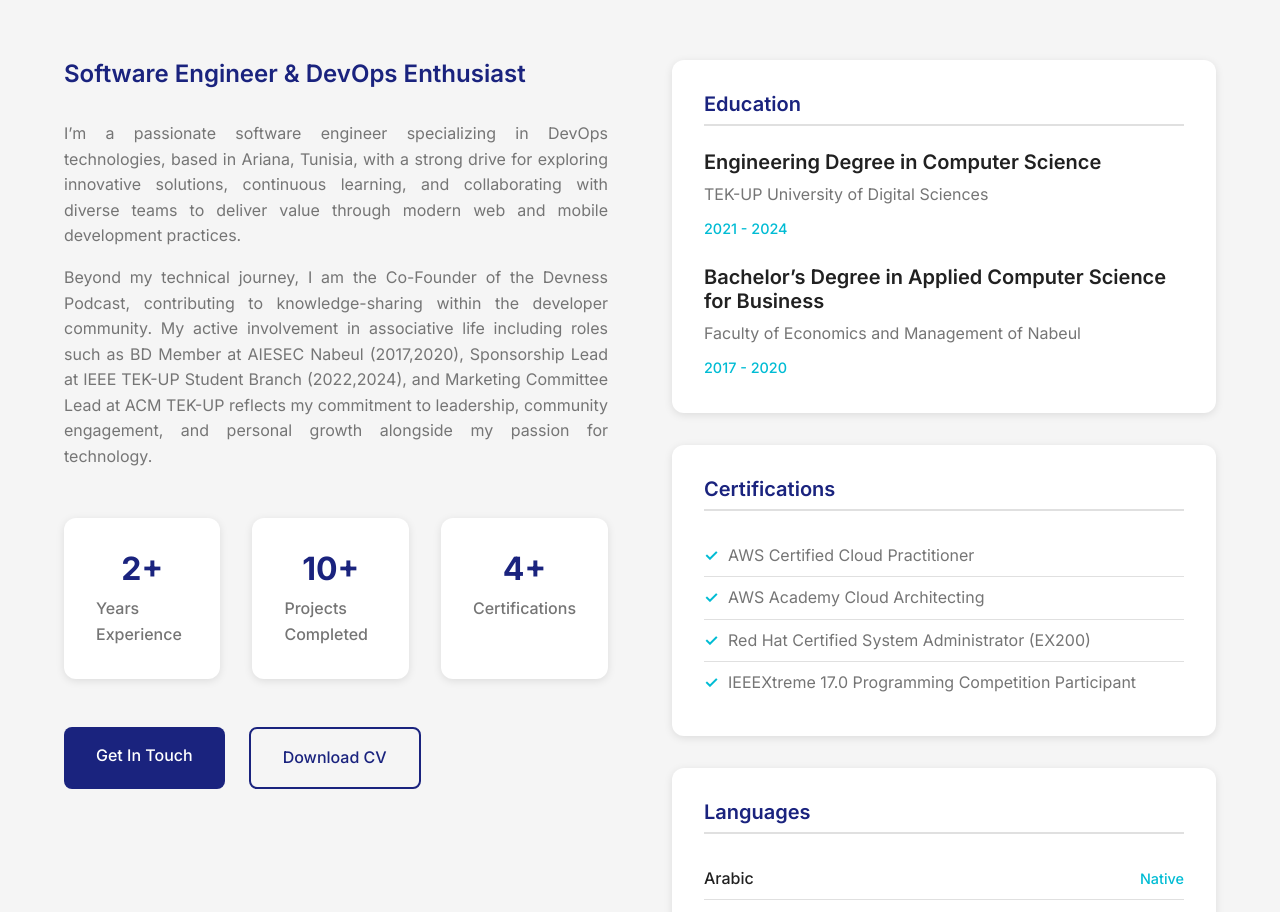
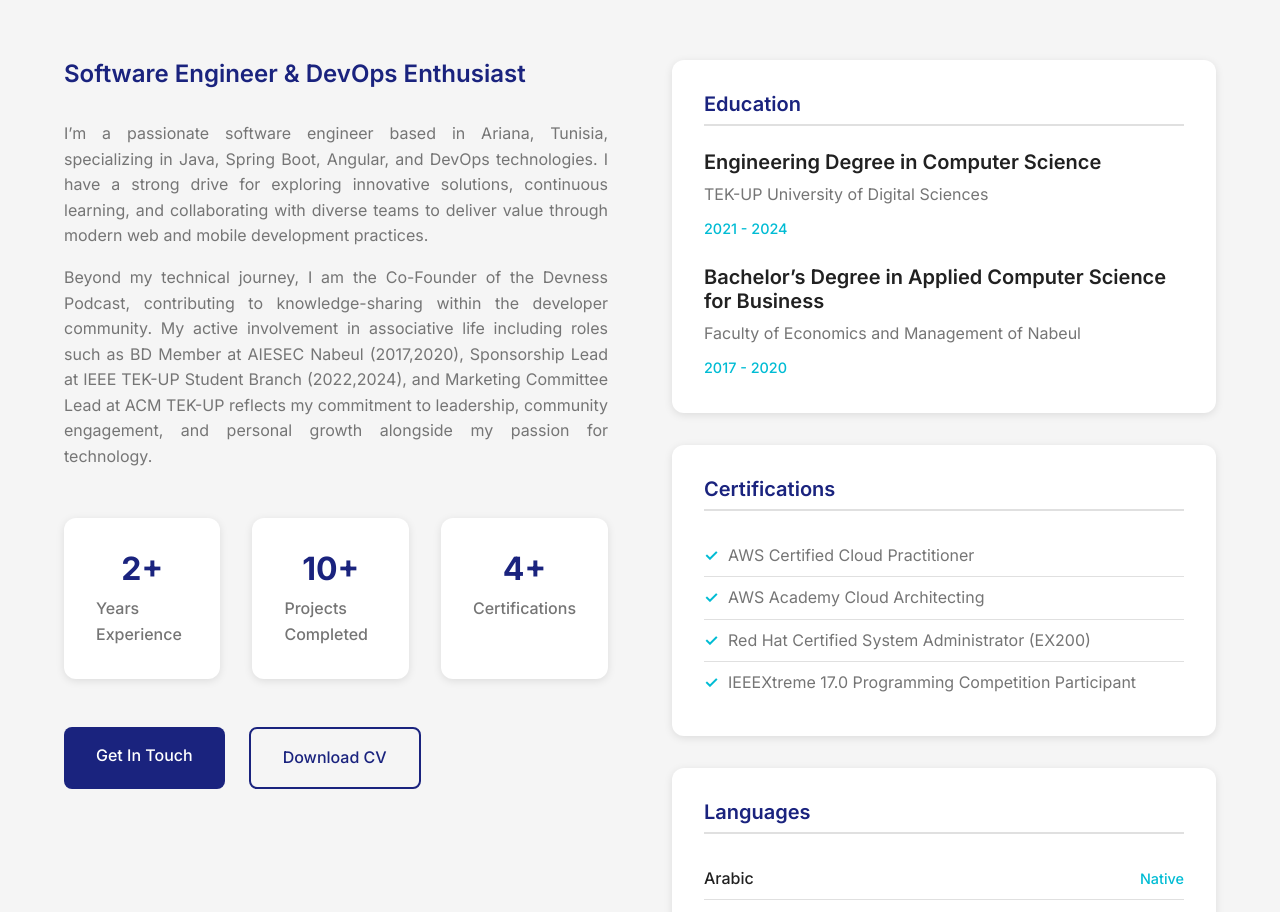
Before and after one commit to Ferdaws-ksiksi/ferdaws-portfolio, an Angular app: page / in a window 1280 px wide. Shown: the part 960-1872 px from the top of the page. Built offline with nearby package versions, Linux system fonts and the light colour scheme.

Commit message:
update about section

```diff
--- a/src/app/components/about/about.html
+++ b/src/app/components/about/about.html
@@ -9,10 +9,10 @@
       <div class="about-text">
         <h3>Software Engineer & DevOps Enthusiast</h3>
         <p>
-          I’m a passionate software engineer specializing in DevOps technologies, based in Ariana,
-          Tunisia, with a strong drive for exploring innovative solutions, continuous learning, and
-          collaborating with diverse teams to deliver value through modern web and mobile
-          development practices.
+         I’m a passionate software engineer based in Ariana, Tunisia,
+         specializing in Java, Spring Boot, Angular, and DevOps technologies.
+          I have a strong drive for exploring innovative solutions, continuous learning,
+          and collaborating with diverse teams to deliver value through modern web and mobile development practices.
         </p>
 
         <p>
```
